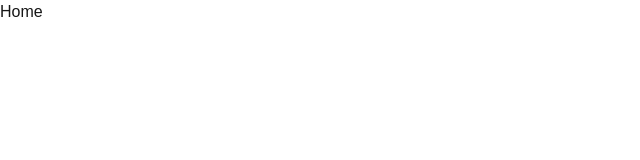
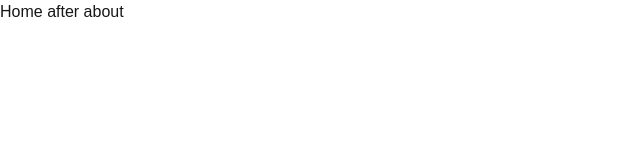
Before and after one commit to bagherani/next-pipeline, a Next.js app: page / in a window 1280 px wide. Shown: the top 160 px of the page, without its empty margins (0-640 px from the left). Built offline with nearby package versions, Linux system fonts and the light colour scheme.

Commit message:
feat: breaking the pipeline

```diff
--- a/src/app/page.tsx
+++ b/src/app/page.tsx
@@ -1,7 +1,15 @@
 export default function Home() {
   return (
     <div>
-      <h1 role="home-title">Home</h1>
+      <h1 role="home-title">Home after about</h1>
     </div>
   );
 }
+
+function About() {
+  return (
+    <div>
+      <h1 role="about-title">About</h1>
+    </div>
+  );
+}
```
